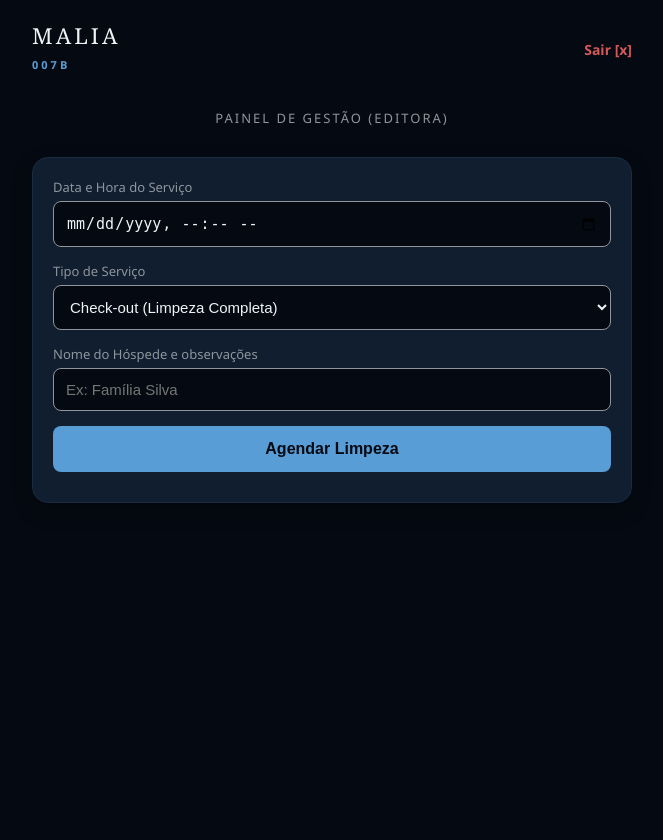
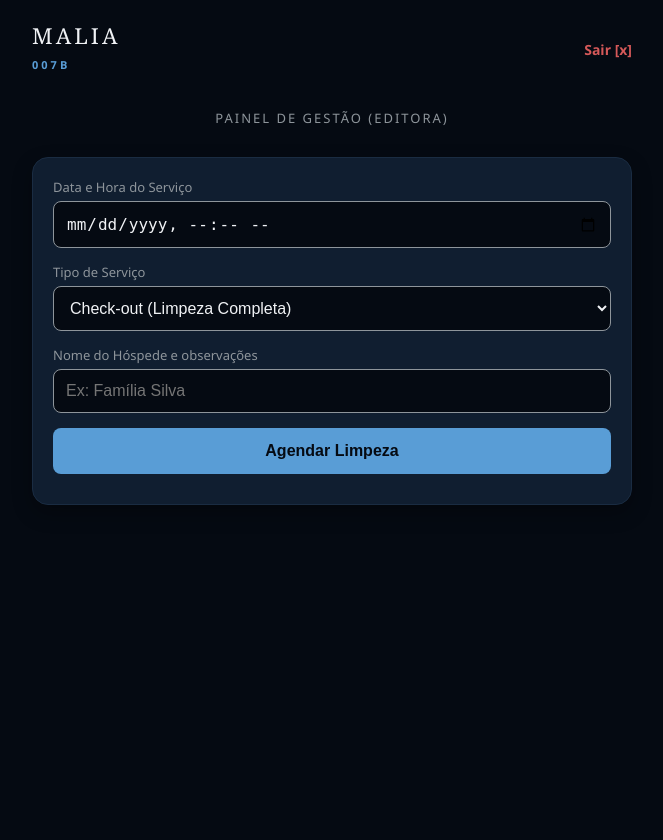
Before and after one commit to viniciustorquato19-spec/malia_limpeza, a Flask app: page / in a window 1280 px wide. Shown: the whole page, without its empty margins (308-971 px from the left). Run offline with Flask 3, Linux system fonts and the light colour scheme; the visitor is signed in with stand-in values (Sample User, id 1); data that the repository does not hold is empty.

Commit message:
Update viewport meta tag and input font size

```diff
--- a/templates/index.html
+++ b/templates/index.html
@@ -2,7 +2,7 @@
 <html lang="pt-PT">
 <head>
     <meta charset="UTF-8">
-    <meta name="viewport" content="width=device-width, initial-scale=1.0">
+    <meta name="viewport" content="width=device-width, initial-scale=1.0, maximum-scale=1.0, user-scalable=0">
     <title>Malia 007B | Painel de Limpeza</title>
     <style>
         /* MANTIDO EXATAMENTE O MESMO CSS DO DESIGN ANTERIOR */
@@ -17,7 +17,7 @@
         .admin-form { background-color: var(--card-bg); padding: 20px; border-radius: 16px; margin-bottom: 25px; box-shadow: 0 8px 20px rgba(0,0,0,0.3); border: 1px solid #1a2c42; }
         .form-group { display: flex; flex-direction: column; margin-bottom: 15px; text-align: left; }
         .form-group label { font-size: 13px; color: var(--text-muted); margin-bottom: 5px; }
-        .form-group input, .form-group select { padding: 12px; border-radius: 8px; border: 1px solid var(--text-muted); background-color: var(--bg-color); color: var(--text-light); font-size: 15px; outline: none; }
+        .form-group input, .form-group select { padding: 12px; border-radius: 8px; border: 1px solid var(--text-muted); background-color: var(--bg-color); color: var(--text-light); font-size: 16px; outline: none; }
         .btn-main { width: 100%; padding: 14px; background-color: var(--primary); color: var(--bg-color); border: none; border-radius: 8px; font-size: 16px; font-weight: bold; cursor: pointer; transition: 0.2s; margin-bottom: 10px; }
         .btn-main:hover { opacity: 0.9; }
         .btn-secondary { width: 100%; padding: 14px; background-color: transparent; color: var(--text-muted); border: 1px solid var(--text-muted); border-radius: 8px; font-size: 15px; cursor: pointer; transition: 0.2s; }
```
